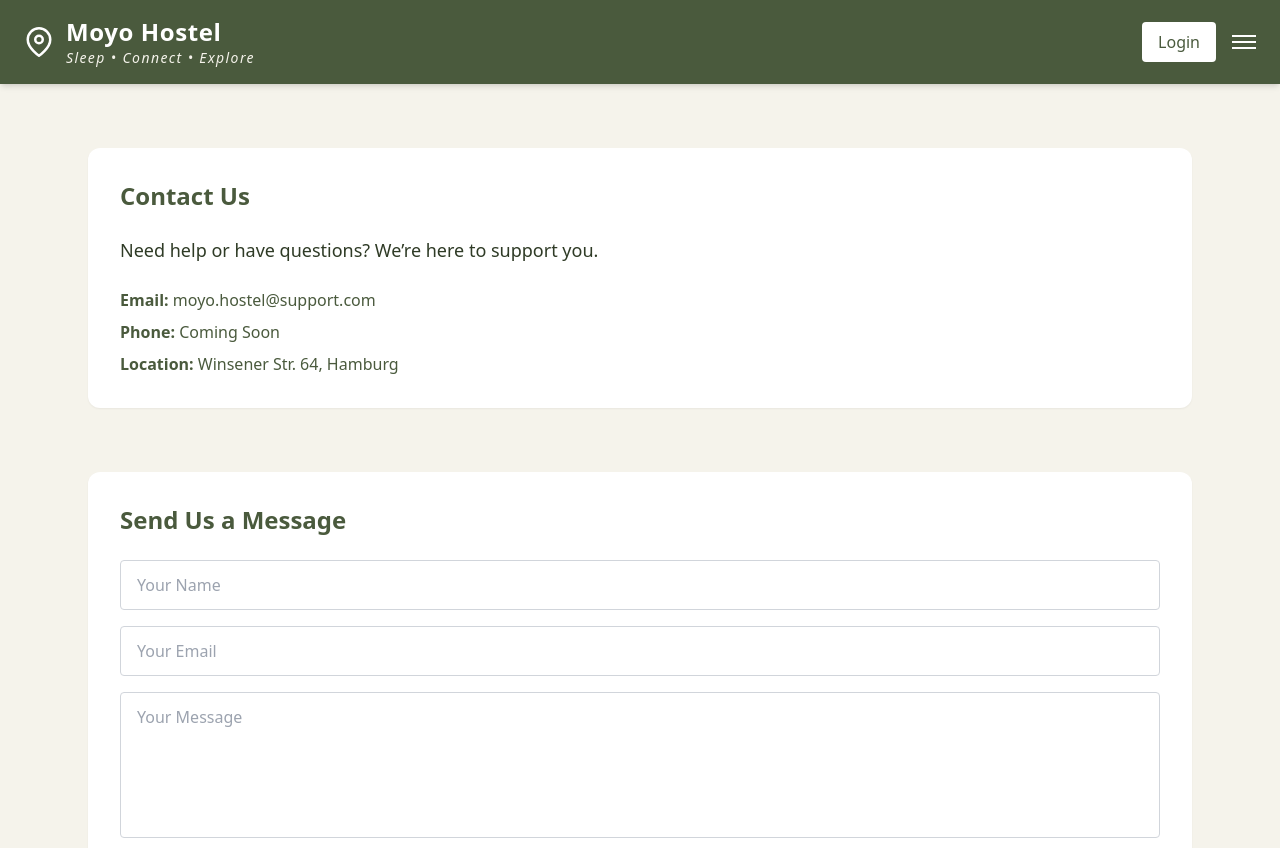
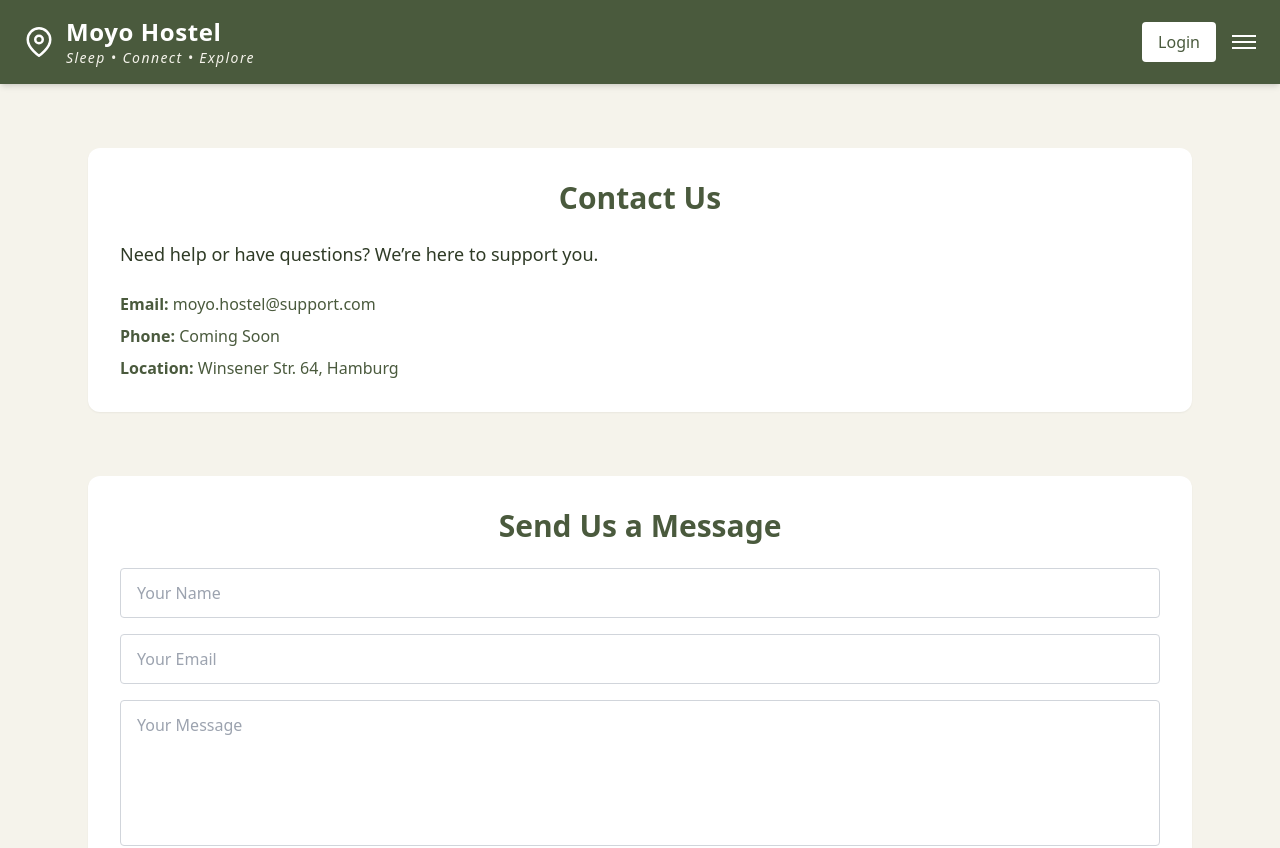
Before and after one commit to chadayananagha/Moyo-Hostel, a React (Vite) app: page /contact in a window 1280 px wide. Shown: the top 848 px of the page. Built offline with nearby package versions, Linux system fonts and the light colour scheme.

Commit message:
changes in allignment

```diff
--- a/src/components/Booking.jsx
+++ b/src/components/Booking.jsx
@@ -16,7 +16,6 @@ export default function Booking() {
 
   const handleSubmit = (e) => {
     e.preventDefault();
-    // You can integrate with a service like Formspree, EmailJS, or Netlify Forms here
     console.log("Form submitted:", formData);
     alert("Thanks for reaching out! We'll get back to you soon.");
     setFormData({ name: "", email: "", message: "" });
@@ -35,7 +34,7 @@ export default function Booking() {
 
         {/* Room Info */}
         <div className="bg-white rounded shadow p-6 mb-10 text-left">
-          <h2 className="text-2xl font-semibold text-moyo-dark mb-4">
+          <h2 className="text-2xl font-semibold text-center text-moyo-dark mb-4">
             Room Options
           </h2>
           <ul className="list-disc list-inside text-gray-700 space-y-2">
@@ -48,7 +47,7 @@ export default function Booking() {
 
         {/* Contact CTA */}
         <div className="bg-white rounded shadow p-6 text-left mb-10">
-          <h2 className="text-2xl font-semibold text-moyo-dark mb-4">
+          <h2 className="text-2xl font-semibold text-center text-moyo-dark mb-4">
             How to Book
           </h2>
           <p className="text-gray-700 mb-4">
@@ -67,7 +66,7 @@ export default function Booking() {
 
         {/* Contact Form */}
         <div className="bg-white rounded shadow p-6 text-left">
-          <h2 className="text-2xl font-semibold text-moyo-dark mb-4">
+          <h2 className="text-2xl font-semibold text-center text-moyo-dark mb-4">
             Or Send Us a Message
           </h2>
           <form onSubmit={handleSubmit} className="space-y-4">
--- a/src/pages/Contact.jsx
+++ b/src/pages/Contact.jsx
@@ -5,7 +5,10 @@ import Section from "../components/Section";
 export default function Contact() {
   return (
     <PageWrapper>
-      <Section title="Contact Us">
+      <Section>
+        <h2 className="text-3xl font-bold text-center text-moyo-dark mb-6">
+          Contact Us
+        </h2>
         <p className="text-lg mb-6">
           Need help or have questions? We’re here to support you.
         </p>
@@ -22,7 +25,10 @@ export default function Contact() {
         </div>
       </Section>
 
-      <Section title="Send Us a Message">
+      <Section>
+        <h2 className="text-3xl font-bold text-center text-moyo-dark mb-6">
+          Send Us a Message
+        </h2>
         <form className="space-y-4">
           <input
             type="text"
--- a/src/pages/Team.jsx
+++ b/src/pages/Team.jsx
@@ -5,10 +5,13 @@ import Section from "../components/Section";
 export default function Team() {
   return (
     <PageWrapper>
-      <Section title="Meet the Host Team">
+      <Section>
+        <h2 className="text-3xl font-bold text-center text-moyo-dark mb-6">
+          Meet the Host Team
+        </h2>
         <p className="text-lg leading-relaxed mb-6">
           Moyo Hostel is run by a small, dedicated team who care deeply about
-          student well-being. We’re not landlords or agents we’re hosts,
+          student well-being. We’re not landlords or agents — we’re hosts,
           mentors, and problem-solvers.
         </p>
         <ul className="list-disc list-inside space-y-4 text-moyo-dark mb-6">
```
